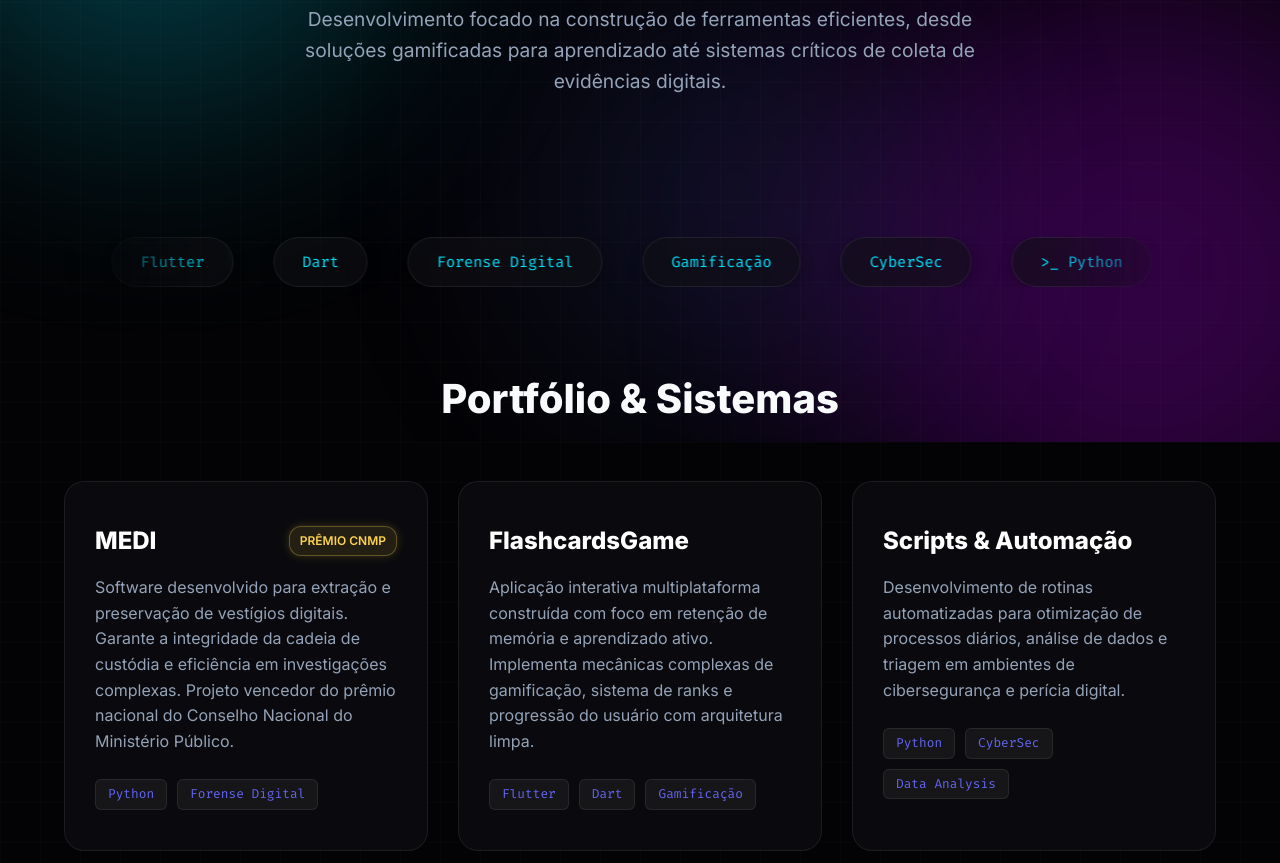
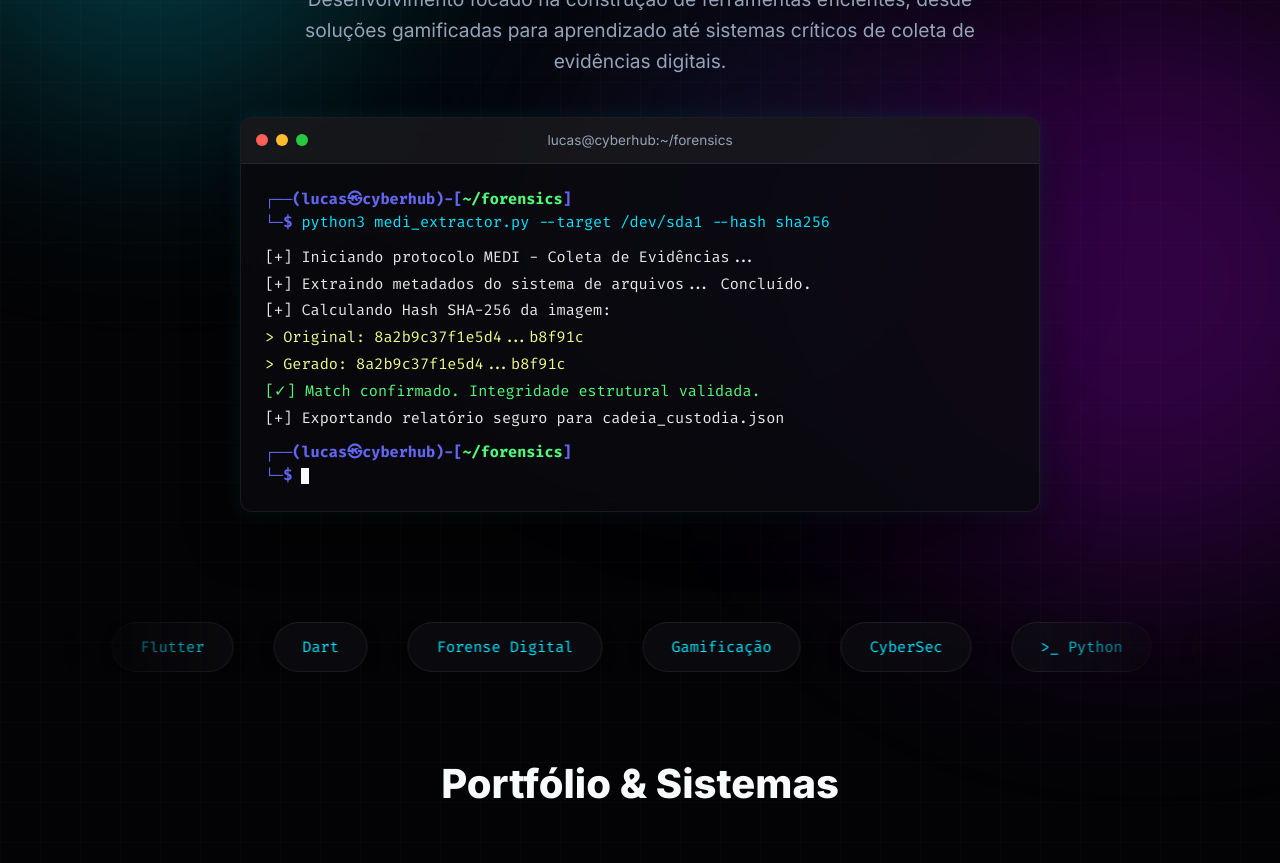
Before and after one commit to cybercontabr-eng/CyberHub, a plain HTML site: page index.html in a window 1280 px wide. Shown: the part 358-1221 px from the top of the page. Drawn offline with Linux system fonts and the light colour scheme.

Commit message:
Update index.html

```diff
--- a/index.html
+++ b/index.html
@@ -9,9 +9,7 @@
         /* --- Variáveis de Cores e Efeitos --- */
         :root {
             --primary: #6366F1;
-            --primary-glow: rgba(99, 102, 241, 0.5);
             --cyber-cyan: #00E5FF;
-            --cyber-cyan-glow: rgba(0, 229, 255, 0.5);
             --accent: #bd00ff;
             --award-gold: #FCD34D;
 
@@ -27,12 +25,7 @@
             --radius: 20px;
         }
 
-        * {
-            margin: 0;
-            padding: 0;
-            box-sizing: border-box;
-            scroll-behavior: smooth;
-        }
+        * { margin: 0; padding: 0; box-sizing: border-box; scroll-behavior: smooth; }
 
         body {
             background-color: var(--bg-dark);
@@ -46,89 +39,78 @@
             overflow-x: hidden;
         }
 
-        /* --- Fundo Animado (Blobs Neons) --- */
-        .background-glow {
-            position: fixed;
-            top: 0; left: 0;
-            width: 100%; height: 100%;
-            z-index: -1;
-            overflow: hidden;
-            pointer-events: none;
-        }
-
-        .blob {
-            position: absolute;
-            border-radius: 50%;
-            filter: blur(120px);
-            opacity: 0.25;
-            animation: float 10s infinite alternate;
-        }
-
+        /* --- Fundo Animado --- */
+        .background-glow { position: fixed; top: 0; left: 0; width: 100%; height: 100%; z-index: -1; pointer-events: none; }
+        .blob { position: absolute; border-radius: 50%; filter: blur(120px); opacity: 0.25; animation: float 10s infinite alternate; }
         .blob-1 { top: -10%; left: -10%; width: 500px; height: 500px; background: var(--cyber-cyan); }
         .blob-2 { bottom: -10%; right: -10%; width: 600px; height: 600px; background: var(--accent); animation-delay: -5s; }
         .blob-3 { top: 40%; left: 40%; width: 400px; height: 400px; background: var(--primary); opacity: 0.15; animation-duration: 15s; }
 
-        @keyframes float {
-            0% { transform: translate(0, 0); }
-            100% { transform: translate(40px, 60px); }
-        }
+        @keyframes float { 0% { transform: translate(0, 0); } 100% { transform: translate(40px, 60px); } }
 
         /* --- Utilitários --- */
         .container { max-width: 1200px; margin: 0 auto; padding: 0 24px; }
-        .text-gradient {
-            background: linear-gradient(135deg, #FFF 0%, var(--cyber-cyan) 100%);
-            -webkit-background-clip: text;
-            -webkit-text-fill-color: transparent;
-        }
+        .text-gradient { background: linear-gradient(135deg, #FFF 0%, var(--cyber-cyan) 100%); -webkit-background-clip: text; -webkit-text-fill-color: transparent; }
 
-        /* --- Header & Navegação --- */
-        header {
-            position: fixed;
-            top: 0; width: 100%;
-            z-index: 1000;
-            background: rgba(3, 3, 5, 0.7);
-            backdrop-filter: blur(20px);
-            border-bottom: 1px solid var(--border-glass);
-        }
-
+        /* --- Header --- */
+        header { position: fixed; top: 0; width: 100%; z-index: 1000; background: rgba(3, 3, 5, 0.7); backdrop-filter: blur(20px); border-bottom: 1px solid var(--border-glass); }
         .nav-wrapper { display: flex; justify-content: space-between; align-items: center; height: 80px; }
-
-        .logo-text {
-            font-size: 1.5rem; font-weight: 800; color: white; letter-spacing: -0.5px; text-decoration: none;
-            display: flex; align-items: center; gap: 10px;
-        }
-        .logo-text::before {
-            content: ''; display: inline-block; width: 12px; height: 12px; background: var(--cyber-cyan);
-            border-radius: 50%; box-shadow: 0 0 10px var(--cyber-cyan-glow);
-        }
+        .logo-text { font-size: 1.5rem; font-weight: 800; color: white; letter-spacing: -0.5px; text-decoration: none; display: flex; align-items: center; gap: 10px; }
+        .logo-text::before { content: ''; display: inline-block; width: 12px; height: 12px; background: var(--cyber-cyan); border-radius: 50%; box-shadow: 0 0 10px rgba(0, 229, 255, 0.5); }
 
         .nav-links { display: flex; gap: 10px; }
-        .nav-link {
-            color: var(--text-muted); font-size: 0.95rem; padding: 8px 20px; border-radius: 30px;
-            transition: all 0.3s ease; font-weight: 600; text-decoration: none;
-            background: rgba(255, 255, 255, 0.02); border: 1px solid transparent;
-        }
-        .nav-link:hover {
-            color: white; background: rgba(0, 229, 255, 0.1); border-color: rgba(0, 229, 255, 0.3);
-            box-shadow: 0 0 15px rgba(0, 229, 255, 0.2); transform: translateY(-2px);
-        }
+        .nav-link { color: var(--text-muted); font-size: 0.95rem; padding: 8px 20px; border-radius: 30px; transition: all 0.3s ease; font-weight: 600; text-decoration: none; background: rgba(255, 255, 255, 0.02); border: 1px solid transparent; }
+        .nav-link:hover { color: white; background: rgba(0, 229, 255, 0.1); border-color: rgba(0, 229, 255, 0.3); box-shadow: 0 0 15px rgba(0, 229, 255, 0.2); transform: translateY(-2px); }
 
         /* --- Hero Section --- */
-        .hero { padding: 180px 0 60px; text-align: center; display: flex; flex-direction: column; align-items: center; }
+        .hero { padding: 160px 0 60px; text-align: center; display: flex; flex-direction: column; align-items: center; }
         .hero h1 { font-size: 4.5rem; line-height: 1.1; font-weight: 800; letter-spacing: -2px; margin-bottom: 24px; }
         .hero p { font-size: 1.2rem; color: var(--text-muted); max-width: 700px; margin: 0 auto 40px; }
 
+        /* --- Janela do Terminal --- */
+        .terminal-window {
+            background: rgba(10, 10, 15, 0.85);
+            border: 1px solid var(--border-glass);
+            border-radius: 12px;
+            width: 100%;
+            max-width: 800px;
+            margin: 0 auto 50px auto;
+            box-shadow: 0 20px 50px rgba(0, 0, 0, 0.5), 0 0 20px rgba(0, 229, 255, 0.1);
+            text-align: left;
+            overflow: hidden;
+            backdrop-filter: blur(15px);
+        }
+        .terminal-header {
+            background: rgba(255, 255, 255, 0.05);
+            padding: 12px 15px;
+            display: flex;
+            align-items: center;
+            border-bottom: 1px solid var(--border-glass);
+            position: relative;
+        }
+        .terminal-buttons { display: flex; gap: 8px; position: absolute; left: 15px; }
+        .terminal-buttons span { width: 12px; height: 12px; border-radius: 50%; display: inline-block; }
+        .btn-close { background: #ff5f56; }
+        .btn-minimize { background: #ffbd2e; }
+        .btn-maximize { background: #27c93f; }
+        .terminal-title { margin: 0 auto; color: var(--text-muted); font-size: 0.85rem; font-family: var(--font-main); }
+
+        .terminal-body { padding: 24px; font-family: var(--font-mono); font-size: 0.95rem; line-height: 1.5; color: #a9b7c6; }
+        .prompt { color: var(--primary); font-weight: bold; }
+        .prompt-dir { color: #50fa7b; font-weight: bold; }
+        .command { color: var(--cyber-cyan); }
+        .terminal-output { margin: 12px 0; }
+        .output-line { margin: 4px 0; color: #e8e8e8; }
+        .output-line.warning { color: #f1fa8c; }
+        .output-line.success { color: #50fa7b; }
+        .cursor { display: inline-block; width: 8px; height: 16px; background: var(--text-main); vertical-align: middle; animation: blink 1s step-end infinite; }
+
+        @keyframes blink { 0%, 100% { opacity: 1; } 50% { opacity: 0; } }
+
         /* --- Animação Marquee --- */
-        .marquee-container {
-            overflow: hidden; white-space: nowrap; position: relative; margin: 40px 0 80px;
-            mask-image: linear-gradient(to right, transparent, black 15%, black 85%, transparent);
-        }
+        .marquee-container { overflow: hidden; white-space: nowrap; position: relative; margin: 0 0 80px; mask-image: linear-gradient(to right, transparent, black 15%, black 85%, transparent); }
         .marquee-content { display: inline-flex; gap: 40px; animation: scroll 40s linear infinite; }
-        .tag-item {
-            padding: 12px 28px; background: var(--bg-card); border: 1px solid var(--border-glass);
-            border-radius: 100px; color: var(--cyber-cyan); font-family: var(--font-mono);
-            font-weight: 500; font-size: 0.95rem; backdrop-filter: blur(5px); box-shadow: 0 4px 15px rgba(0,0,0,0.3);
-        }
+        .tag-item { padding: 12px 28px; background: var(--bg-card); border: 1px solid var(--border-glass); border-radius: 100px; color: var(--cyber-cyan); font-family: var(--font-mono); font-weight: 500; font-size: 0.95rem; backdrop-filter: blur(5px); box-shadow: 0 4px 15px rgba(0,0,0,0.3); }
 
         @keyframes scroll { 0% { transform: translateX(0); } 100% { transform: translateX(-50%); } }
 
@@ -136,46 +118,21 @@
         .section-title { font-size: 2.5rem; text-align: center; margin-bottom: 50px; font-weight: 800; }
         .eco-grid { display: grid; grid-template-columns: repeat(auto-fit, minmax(320px, 1fr)); gap: 30px; margin-bottom: 100px; }
 
-        .glass-card {
-            background: var(--bg-card); border: 1px solid var(--border-glass); padding: 40px 30px;
-            border-radius: var(--radius); transition: all 0.4s ease; backdrop-filter: blur(15px);
-            position: relative; overflow: hidden;
-        }
-
-        .glass-card::before {
-            content: ''; position: absolute; top: 0; left: 0; width: 100%; height: 2px;
-            background: linear-gradient(90deg, transparent, var(--cyber-cyan), transparent);
-            opacity: 0; transition: opacity 0.4s ease;
-        }
-
-        .glass-card:hover {
-            border-color: rgba(0, 229, 255, 0.4); transform: translateY(-5px);
-            box-shadow: 0 15px 40px rgba(0, 229, 255, 0.1);
-        }
+        .glass-card { background: var(--bg-card); border: 1px solid var(--border-glass); padding: 40px 30px; border-radius: var(--radius); transition: all 0.4s ease; backdrop-filter: blur(15px); position: relative; overflow: hidden; }
+        .glass-card::before { content: ''; position: absolute; top: 0; left: 0; width: 100%; height: 2px; background: linear-gradient(90deg, transparent, var(--cyber-cyan), transparent); opacity: 0; transition: opacity 0.4s ease; }
+        .glass-card:hover { border-color: rgba(0, 229, 255, 0.4); transform: translateY(-5px); box-shadow: 0 15px 40px rgba(0, 229, 255, 0.1); }
         .glass-card:hover::before { opacity: 1; }
-
         .glass-card h3 { font-size: 1.5rem; color: white; margin-bottom: 15px; display: flex; align-items: center; justify-content: space-between; }
         .glass-card p { color: var(--text-muted); font-size: 1rem; margin-bottom: 25px; }
 
         .tech-tags { display: flex; gap: 10px; flex-wrap: wrap; }
-        .tech-tags span {
-            font-family: var(--font-mono); font-size: 0.8rem; padding: 4px 12px;
-            background: rgba(255, 255, 255, 0.05); border: 1px solid var(--border-glass);
-            border-radius: 6px; color: var(--primary);
-        }
+        .tech-tags span { font-family: var(--font-mono); font-size: 0.8rem; padding: 4px 12px; background: rgba(255, 255, 255, 0.05); border: 1px solid var(--border-glass); border-radius: 6px; color: var(--primary); }
 
-        /* Destaque Prêmio CNMP */
-        .award-badge {
-            font-size: 0.75rem; font-family: var(--font-main); padding: 4px 10px;
-            background: rgba(252, 211, 77, 0.1); border: 1px solid rgba(252, 211, 77, 0.3);
-            color: var(--award-gold); border-radius: 12px; font-weight: 600; text-transform: uppercase;
-            box-shadow: 0 0 10px rgba(252, 211, 77, 0.2);
-        }
+        .award-badge { font-size: 0.75rem; font-family: var(--font-main); padding: 4px 10px; background: rgba(252, 211, 77, 0.1); border: 1px solid rgba(252, 211, 77, 0.3); color: var(--award-gold); border-radius: 12px; font-weight: 600; text-transform: uppercase; box-shadow: 0 0 10px rgba(252, 211, 77, 0.2); }
 
-        /* Footer */
         footer { text-align: center; padding: 40px; border-top: 1px solid var(--border-glass); color: var(--text-muted); backdrop-filter: blur(10px); }
 
-        @media(max-width: 768px) { .hero h1 { font-size: 2.8rem; } .nav-links { display: none; } }
+        @media(max-width: 768px) { .hero h1 { font-size: 2.8rem; } .nav-links { display: none; } .terminal-title { display: none; } }
     </style>
 </head>
 <body>
@@ -189,11 +146,11 @@
     <header>
         <div class="container nav-wrapper">
             <a href="#" class="logo-text">CyberHub</a>
-            <<nav class="nav-links">
-    <a href="#inicio" class="nav-link">Início</a>
-    <a href="#projetos" class="nav-link">Sistemas & Portfólio</a>
-    <a href="prompts.html" class="nav-link">Prompts IA</a>
-</nav>
+            <nav class="nav-links">
+                <a href="#inicio" class="nav-link">Início</a>
+                <a href="#projetos" class="nav-link">Sistemas & Portfólio</a>
+                <a href="prompts.html" class="nav-link">Prompts IA</a>
+            </nav>
         </div>
     </header>
 
@@ -201,6 +158,43 @@
         <section id="inicio" class="hero">
             <h1><span class="text-gradient">Engenharia de Software</span><br>& Forense Digital</h1>
             <p>Desenvolvimento focado na construção de ferramentas eficientes, desde soluções gamificadas para aprendizado até sistemas críticos de coleta de evidências digitais.</p>
+
+            <div class="terminal-window" role="img" aria-label="Simulação de terminal forense">
+                <div class="terminal-header">
+                    <div class="terminal-buttons">
+                        <span class="btn-close"></span>
+                        <span class="btn-minimize"></span>
+                        <span class="btn-maximize"></span>
+                    </div>
+                    <span class="terminal-title">lucas@cyberhub:~/forensics</span>
+                </div>
+                <div class="terminal-body">
+                    <div class="terminal-line">
+                        <span class="prompt">┌──(lucas㉿cyberhub)-[<span class="prompt-dir">~/forensics</span>]</span>
+                    </div>
+                    <div class="terminal-line">
+                        <span class="prompt">└─$</span>
+                        <span class="command">python3 medi_extractor.py --target /dev/sda1 --hash sha256</span>
+                    </div>
+                    <div class="terminal-output">
+                        <div class="output-line">[+] Iniciando protocolo MEDI - Coleta de Evidências...</div>
+                        <div class="output-line">[+] Extraindo metadados do sistema de arquivos... Concluído.</div>
+                        <div class="output-line">[+] Calculando Hash SHA-256 da imagem:</div>
+                        <div class="output-line warning">    > Original: 8a2b9c37f1e5d4...b8f91c</div>
+                        <div class="output-line warning">    > Gerado:   8a2b9c37f1e5d4...b8f91c</div>
+                        <div class="output-line success">[✓] Match confirmado. Integridade estrutural validada.</div>
+                        <div class="output-line">[+] Exportando relatório seguro para cadeia_custodia.json</div>
+                    </div>
+                    <div class="terminal-line">
+                        <span class="prompt">┌──(lucas㉿cyberhub)-[<span class="prompt-dir">~/forensics</span>]</span>
+                    </div>
+                    <div class="terminal-line">
+                        <span class="prompt">└─$</span>
+                        <span class="cursor"></span>
+                    </div>
+                </div>
+            </div>
+
         </section>
 
         <div class="marquee-container">
```
